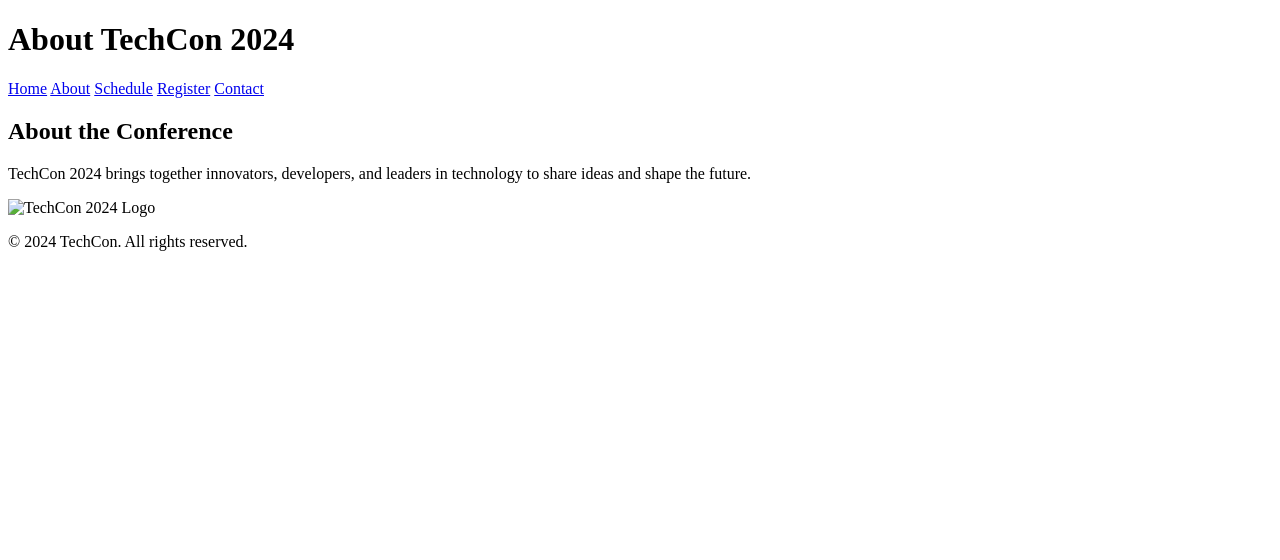
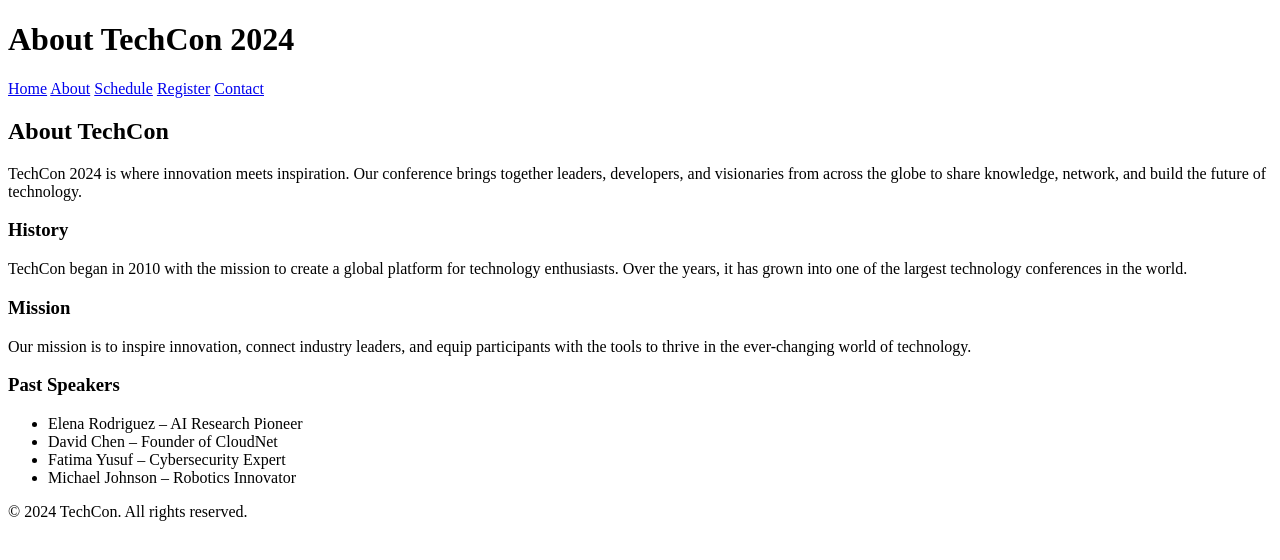
Before and after one commit to magnusimam/TechCon_HTML, a plain HTML site: page techcon_website/about.html in a window 1280 px wide. Drawn offline with Linux system fonts and the light colour scheme.

Commit message:
Update about.html

```diff
--- a/techcon_website/about.html
+++ b/techcon_website/about.html
@@ -18,11 +18,30 @@
   </header>
 
   <main>
-    <section>
-      <h2>About the Conference</h2>
-      <p>TechCon 2024 brings together innovators, developers, and leaders in technology to share ideas and shape the future.</p>
-      <img src="images/techcon_logo.png" alt="TechCon 2024 Logo">
-    </section>
+    <article>
+      <h2>About TechCon</h2>
+      <p>TechCon 2024 is where innovation meets inspiration. Our conference brings together leaders, developers, and visionaries from across the globe to share knowledge, network, and build the future of technology.</p>
+
+      <section>
+        <h3>History</h3>
+        <p>TechCon began in 2010 with the mission to create a global platform for technology enthusiasts. Over the years, it has grown into one of the largest technology conferences in the world.</p>
+      </section>
+
+      <section>
+        <h3>Mission</h3>
+        <p>Our mission is to inspire innovation, connect industry leaders, and equip participants with the tools to thrive in the ever-changing world of technology.</p>
+      </section>
+
+      <section>
+        <h3>Past Speakers</h3>
+        <ul>
+          <li>Elena Rodriguez – AI Research Pioneer</li>
+          <li>David Chen – Founder of CloudNet</li>
+          <li>Fatima Yusuf – Cybersecurity Expert</li>
+          <li>Michael Johnson – Robotics Innovator</li>
+        </ul>
+      </section>
+    </article>
   </main>
 
   <footer>
```
